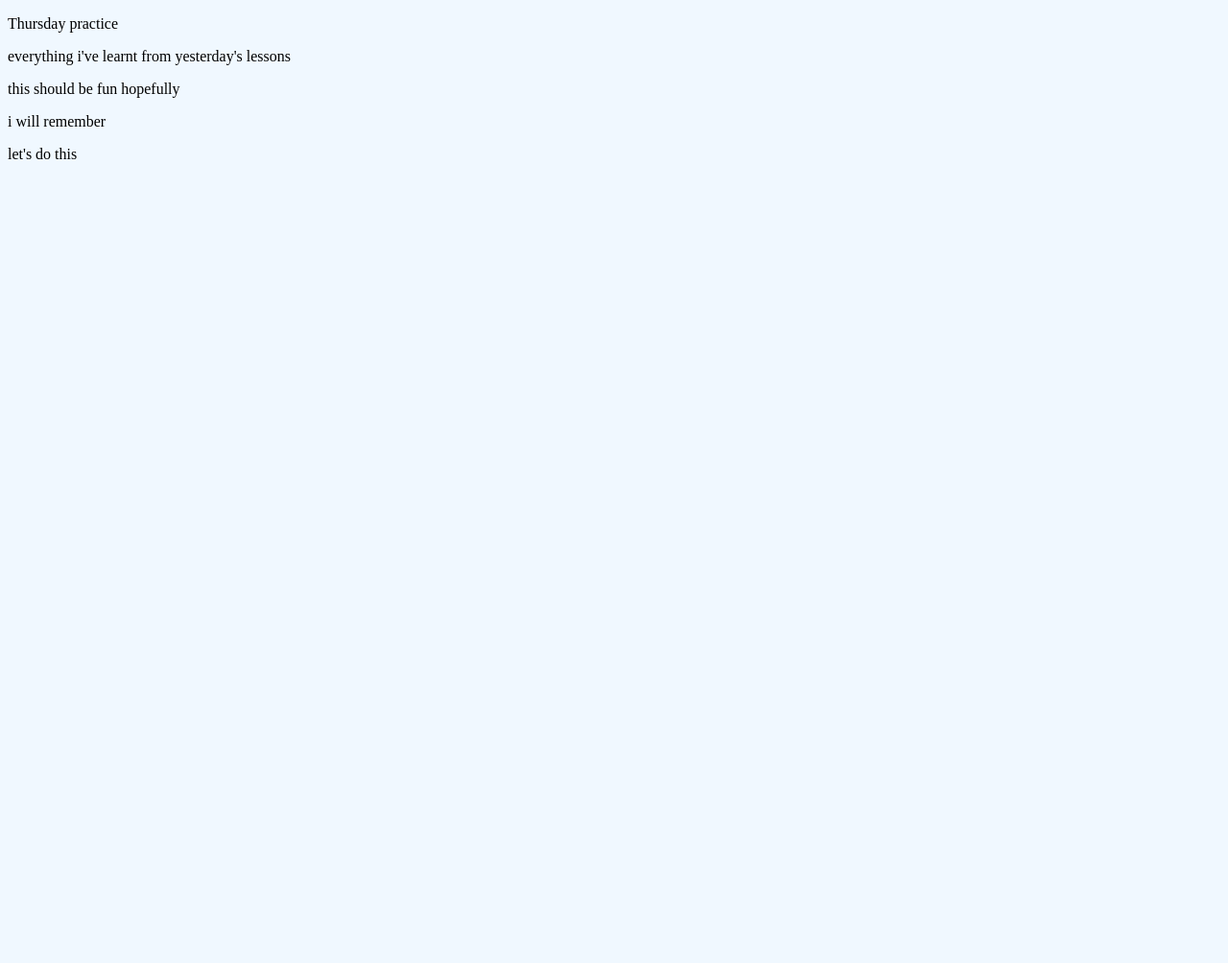
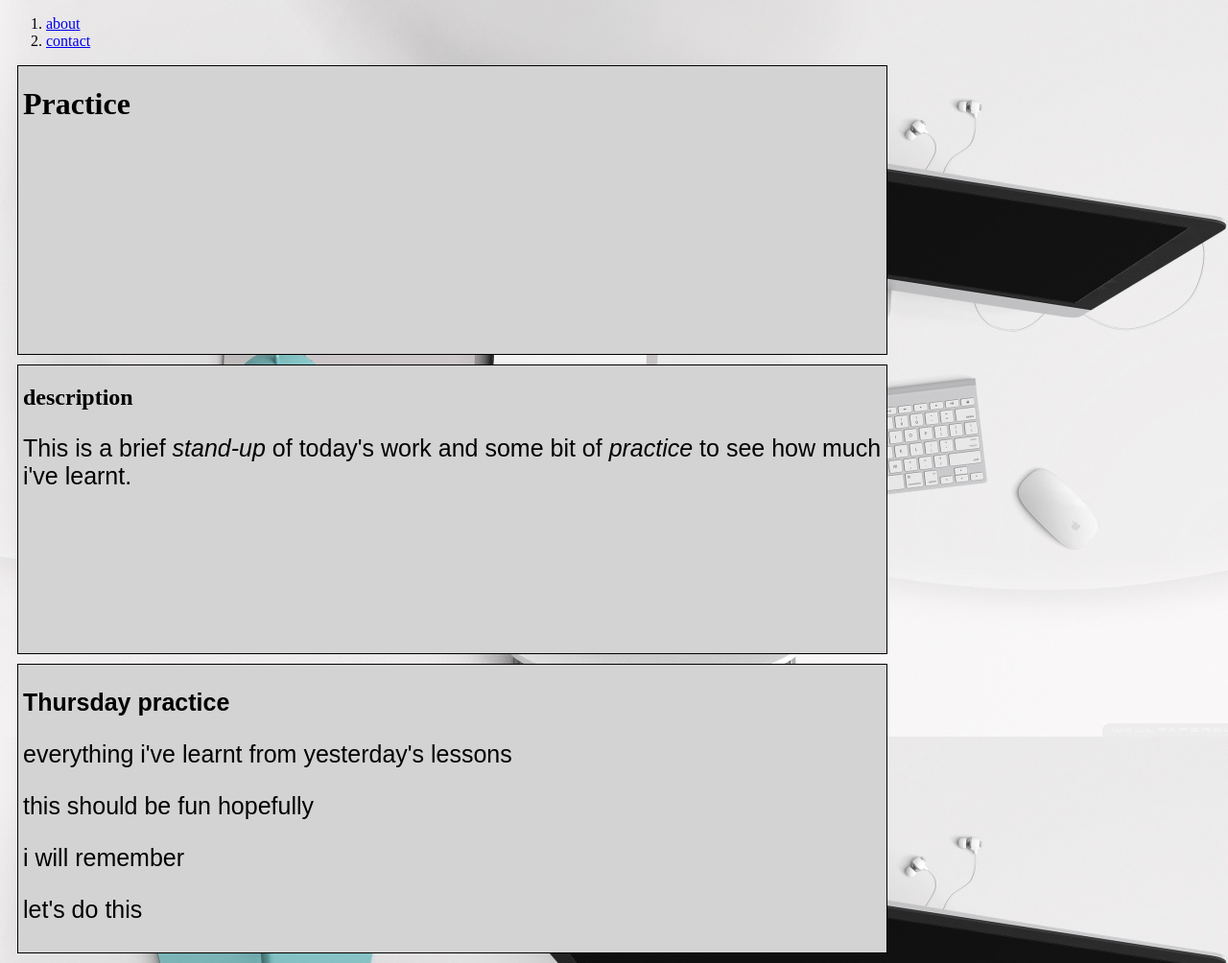
Before and after one commit to gracekashe/practice-work, a plain HTML site: page practice.html in a window 1280 px wide. Shown: the whole page at 96% size. Before the commit the page ends 800 px from the top, so only its background shows below. Drawn offline with Linux system fonts and the light colour scheme.

Commit message:
added a few elements to practice.html,created new folder called images and addedan image to it, added few css tricks

```diff
--- a/css/styles.css
+++ b/css/styles.css
@@ -1,9 +1,30 @@
 body {
-  background-color: Aliceblue;
+  background-image: url('../images/prac.jpg');
 }
 
 .container {
-  width: 300px;
-  border: 1px;
-  margin: 1px;
+  background-color: lightgrey;
+  width: 900px;
+  height: 300px;
+  border: 1px solid black;
+  margin: 10px;
+  padding-left: 5px;
 }
+
+#p4 {
+  color: black;
+}
+
+p {
+  font-size: 25px;
+  font-family: fantasy;
+}
+
+.navgate {
+  display: block;
+  text-align: center;
+  float: left;
+  font-size: 30px;
+  font-style: oblique;
+  list-style-type: georgian;
+}
--- a/practice.html
+++ b/practice.html
@@ -9,9 +9,26 @@
 </head>
 
 <body>
-  <link a href="page-two/about.html">
-  <div>
-    <p>Thursday practice</p>
+  <div class="navigate">
+    <nav>
+      <ol>
+        <li><a href="about.html">about</a></li>
+        <li><a href="contact.html"> contact</a></ol>
+    </nav>
+  </div>
+
+  <header class="container">
+    <h1>Practice</h1>
+  </header>
+
+
+  <main class="container">
+    <h2>description</h2>
+    <p>This is a brief <em>stand-up</em> of today's work and some bit of<em> practice</em> to see how much i've learnt.</p>
+  </main>
+  <!-- container -->
+  <div class="container">
+    <p><strong>Thursday practice</strong></p>
     <p>everything i've learnt from yesterday's lessons</p>
     <p id="p4">this should be fun hopefully</p>
     <p> i will remember</p>
```
Also changed, not shown: about/about.html (renamed from page-two/about.html), images/prac.jpg (added).
